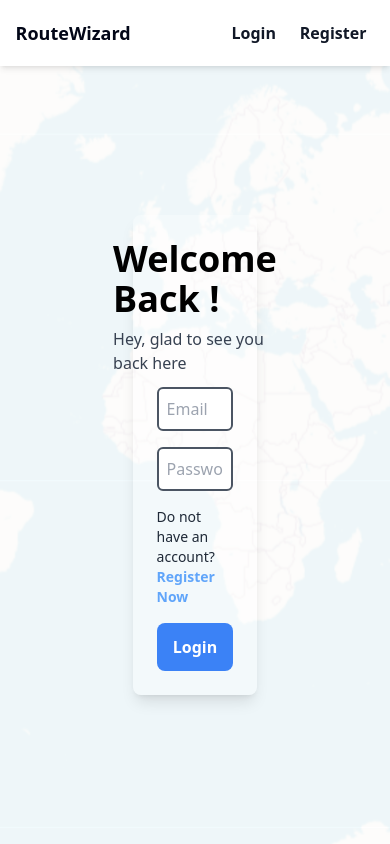
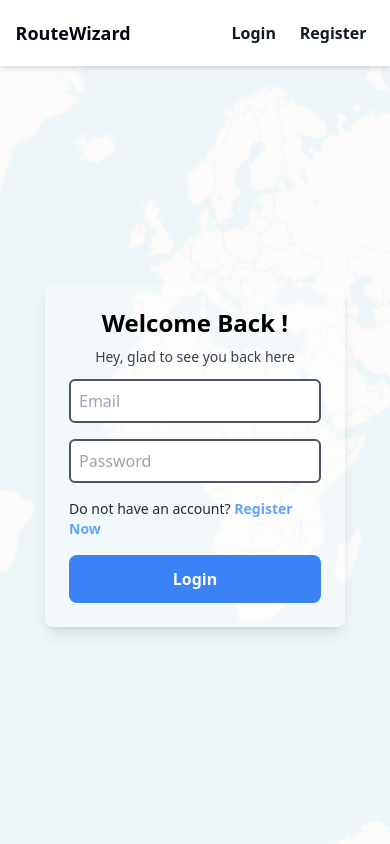
Before and after one commit to CodeXGautam/Routewizard, a React (Create React App) app: page /login in a window 390 px wide. Built offline with nearby package versions, Linux system fonts and the light colour scheme.

Commit message:
fix: Adjust layout and typography in Login component for improved aesthetics

```diff
--- a/src/Pages/Login.js
+++ b/src/Pages/Login.js
@@ -101,10 +101,10 @@ const Login = (props) => {
         <div className="overflow-hidden h-[100%] w-[100%]">
             <div className="flex items-center justify-center h-[100%] z-10 relative w-[100%]" >
                 <img src={mapImage} alt="Map" className="w-full h-[100%] object-cover opacity-20 absolute" />
-                <div className="flex flex-col items-center p-6 gap-3 bg-white bg-opacity-30 rounded-lg shadow-lg w-[32%] z-10">
+                <div className="flex flex-col items-center p-6 gap-3 bg-white bg-opacity-30 rounded-lg shadow-lg w-[35%] min-w-[300px] z-10">
                     <div className="flex flex-col items-center gap-2">
-                        <h1 className="font-bold text-4xl">Welcome Back !</h1>
-                        <p className="text-gray-700 text-md">Hey, glad to see you back here</p>
+                        <h1 className="font-bold text-2xl sm:text-2xl md:text-3xl lg:text-4xl">Welcome Back !</h1>
+                        <p className="text-gray-700 text-sm sm:text-md md:text-md lg:text-md">Hey, glad to see you back here</p>
                     </div>
                     <form className="flex flex-col gap-4 w-[100%] mt-0" onSubmit={submitHandler}>
                         <input type="email" placeholder="Email" value={loginData.email} id="email" name="email"
```
